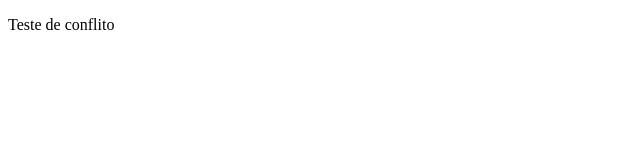
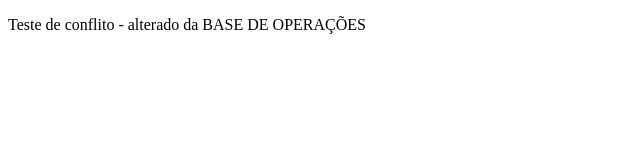
Before and after one commit to Alysson212/teste-conflito, a plain HTML site: page index.html in a window 1280 px wide. Shown: the whole page, without its empty margins (0-640 px from the left). Drawn offline with Linux system fonts and the light colour scheme.

Commit message:
alterado da BASE DE OPERAÇÕES comit

```diff
--- a/index.html
+++ b/index.html
@@ -8,7 +8,7 @@
 </head>
 <body>
 
-    <P>Teste de conflito</P>
+    <P>Teste de conflito - alterado da BASE DE OPERAÇÕES</P>
 
 </body>
 </html>
```
